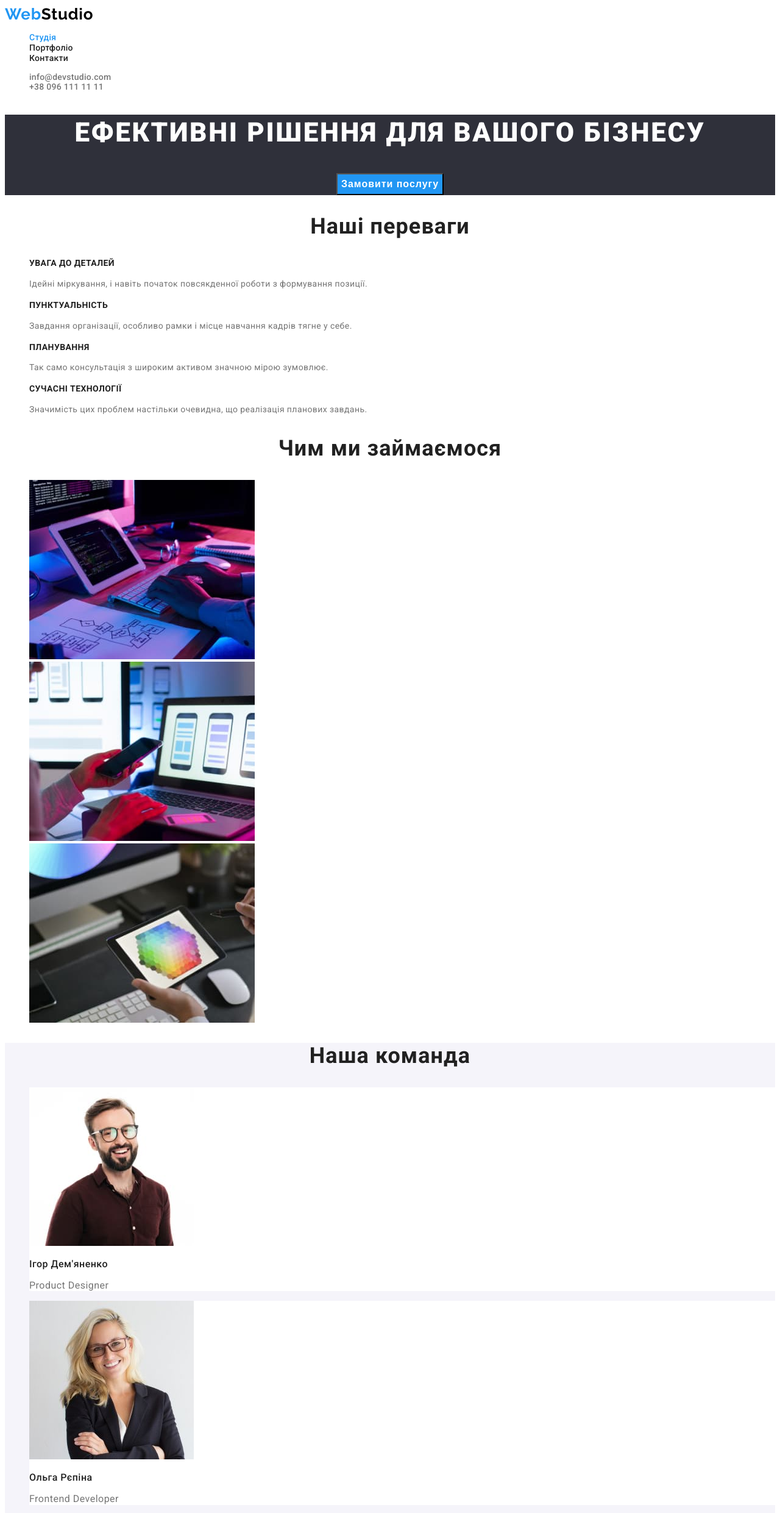
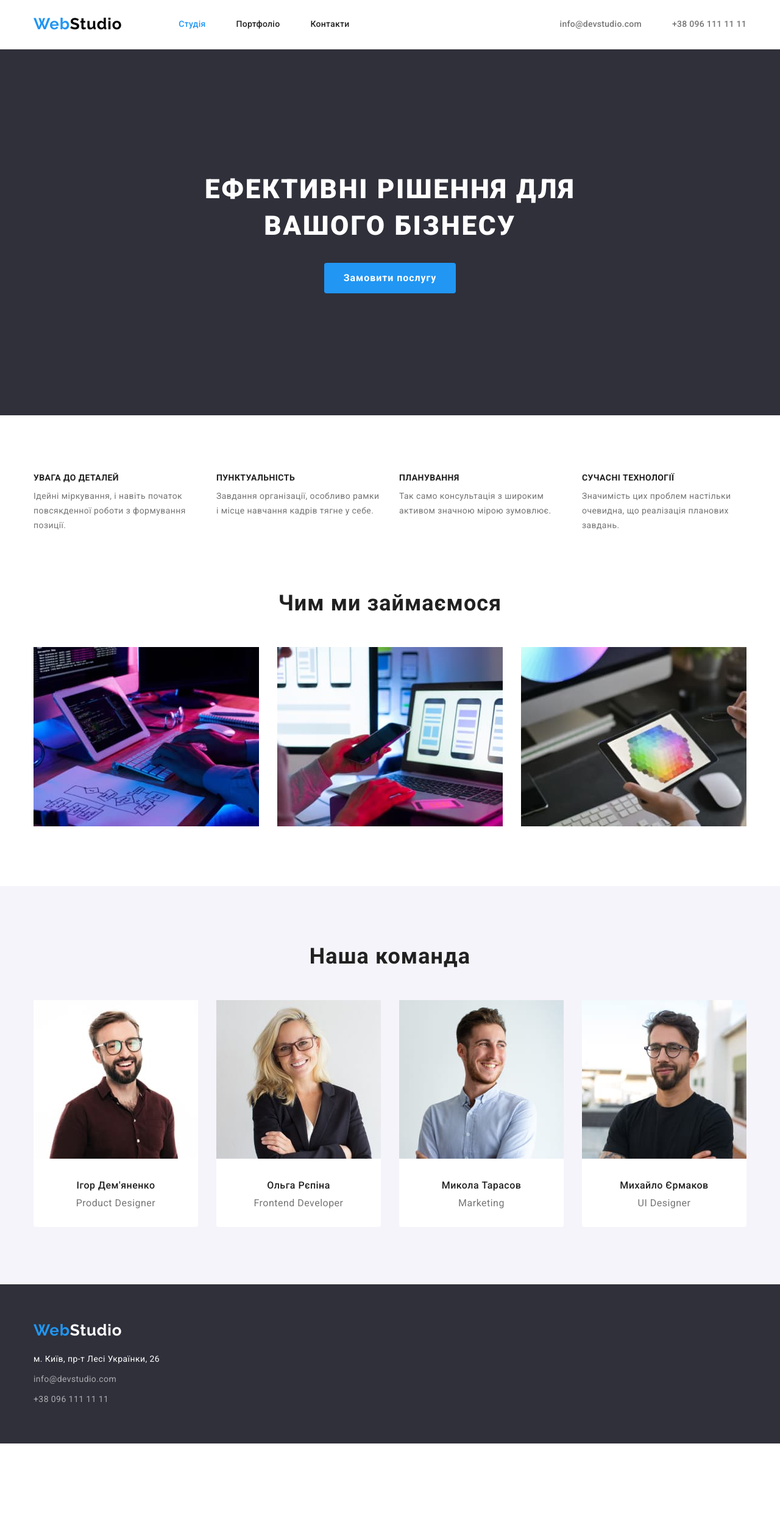
Before and after one commit to KaterynaHarmash/goit-markup-hw-03, a plain HTML site: page index.html in a window 1280 px wide. Shown: the top 2481 px of the page at 61% size. After the commit the page ends 2367 px from the top, so only its background shows below. Drawn offline with nearby package versions, Linux system fonts and the light colour scheme.

Commit message:
position

```diff
--- a/css/styles.css
+++ b/css/styles.css
@@ -9,6 +9,7 @@
     --primary-bg-color: #ffffff;
     --secondary-bg-color: #F5F4FA;
     --accent-bg-color: #2F303A;
+    --container-width: 1200px;
 }
 
 body {
@@ -22,10 +23,23 @@ body {
 
 ul {
     list-style-type: none;
+    padding-left: 0;
+    margin-top: 0;
+    margin-bottom: 0;
+}
+h1, h2, h3, h4, h5, h6, p {
+    margin: 0;
 }
 
 a {
     text-decoration: none;
+}
+/* container */
+.container {
+    width: var(--container-width);
+    padding-left: 15px;
+    padding-right: 15px;
+    margin: 0 auto;
 }
 
 /* buttons */
@@ -37,23 +51,42 @@ a {
 }
 
 .button-primary {
+    padding-top: 10px;
+    padding-bottom: 10px;
+    padding-left: 32px;
+    padding-right: 32px;
+
     font-weight: 700;
     line-height: 1.88;
     letter-spacing: 0.96px;
     color: var(--contrast-text-color);
     background-color: var(--accent-color);
+
+    border: none;
+    border-radius: 4px;
 }
 
 .button-secondary {
+    padding-top: 6px;
+    padding-bottom: 6px;
+    padding-left: 22px;
+    padding-right: 22px;
+
     font-weight: 500;
     line-height: 1.63;
     letter-spacing: 0.48px;
     background-color: var(--secondary-bg-color);
+    border: none;
+    border-radius: 4px;
 }
-
-.button.active,
+.button-secondary.active {
+    padding-left: 25px;
+    padding-right: 25px;
+}
+.button-secondary.active,
 .button-secondary:hover,
 .button-secondary:focus {
+
     color: var(--contrast-text-color);
     background-color: var(--accent-color);
 }
@@ -64,7 +97,14 @@ a {
 }
 
 /* header */
+header {
+    border-bottom: 1px solid #ECECEC;
+}
 .header {
+    display: flex;
+    align-items: center;
+    padding-top: 24px;
+    padding-bottom: 25px;
     font-weight: 500;
     letter-spacing: 0.28px;
 }
@@ -81,13 +121,25 @@ a {
 .logo span {
     color: var(--accent-color);
 }
+.main-nav, .contacts {
+    display: flex;
+    align-items: center;
+}
+.nav {
+    display: flex;
+    column-gap: 50px;
+    margin-left: 93px;
+}
+
 
 .nav-link {
     font-weight: 500;
     color: var(--title-color);
 }
-
-/* contacts */
+.contacts {
+    margin-left: auto;
+    column-gap: 50px;
+}
 .contacts-link {
     font-weight: 500;
     color: var(--primary-text-color);
@@ -95,11 +147,19 @@ a {
 
 /* hero */
 .hero-section {
+    padding-top: 200px;
+    padding-bottom: 200px;
+
     text-align: center;
     background-color: var(--accent-bg-color);
 }
 
 .hero-title {
+    width: 696px;
+    margin-left: auto;
+    margin-right: auto;
+    margin-bottom: 30px;
+
     font-size: 44px;
     font-weight: 900;
     line-height: 1.36;
@@ -121,7 +181,20 @@ a {
 }
 
 /* bullets */
+.bullets-section {
+    padding-top: 94px;
+    padding-bottom: 94px;
+}
+.bullets {
+    display: flex;
+    column-gap: 30px;
+}
+.bullet-item {
+    width: 270px;
+}
 .bullet-title {
+    margin-bottom: 10px;
+
     font-size: 14px;
     font-weight: 700;
     letter-spacing: 0.42px;
@@ -134,17 +207,43 @@ a {
 }
 
 /* services */
-
+.services-section {
+    padding-bottom: 94px;
+}
+.services-section .section-title {
+    margin-bottom: 50px;
+}
+.services {
+    display: flex;
+    column-gap: 30px;
+}
 /* team */
 .team-section {
     background-color: var(--secondary-bg-color);
+    padding-top: 94px;
+    padding-bottom: 94px;
 }
+.team-section .section-title {
+    margin-bottom: 50px;
+}
+.team-list {
+    display: flex;
+    column-gap: 30px;
+}
+.team-item {
+    padding-bottom: 30px;
+    width: 270px;
+    background-color: var(--primary-bg-color);
+    text-align: center;
 
-.team-item {
-    background-color: var(--primary-bg-color);
+    border-radius: 0px 0px 4px 4px;
 }
+.team-photo {
+    margin-bottom: 30px;
+}
+.team-title {
+    margin-bottom: 10px;
 
-.team-title {
     font-size: 16px;
     font-weight: 500;
     letter-spacing: 0.48px;
@@ -158,26 +257,63 @@ a {
 /* footer */
 .footer-section {
     background-color: var(--accent-bg-color);
+    padding-top: 60px;
+    padding-bottom: 60px;
 }
 
 .logo-footer {
+    display: inline-block;
+    margin-bottom: 20px;
+
     color: var(--contrast-text-color);
 }
 
 .footer-contacts .contacts-link {
     font-style: normal;
+    font-weight: 400;
     line-height: 1.71;
     letter-spacing: 0.42px;
     color: var(--secondary-text-color);
 }
-
+.footer-contacts .contacts-item:not(:last-child) {
+    margin-bottom: 9px;
+}
 .footer-contacts .address {
     color: var(--contrast-text-color);
 }
 
 /* portfolio */
+.portfolio-section {
+    padding-top: 94px;
+    padding-bottom: 94px;
+}
+.portfolio-buttons {
+    display: flex;
+    justify-content: center;
+    column-gap: 8px;
+    margin-bottom: 50px;
+}
+.portfolio-list {
+    display: flex;
+    flex-wrap: wrap;
+    column-gap: 30px;
+    row-gap: 30px;
+}
 .portfolio-card {
+    display: inline-block;
+    width: 370px;
+    padding-bottom: 20px;
+
     color: var(--primary-text-color);
+
+    border: 1px solid #EEE;
+}
+.card-img {
+    margin-bottom: 30px;
+}
+.card-text {
+    padding-left: 24px;
+    padding-right: 24px;
 }
 
 .card-title {
--- a/index.html
+++ b/index.html
@@ -5,14 +5,18 @@
     <meta charset="UTF-8">
     <meta name="viewport" content="width=device-width, initial-scale=1.0">
     <title>WebStudio</title>
+    <link rel="stylesheet" href="https://cdnjs.cloudflare.com/ajax/libs/modern-normalize/2.0.0/modern-normalize.min.css"
+        integrity="sha512-4xo8blKMVCiXpTaLzQSLSw3KFOVPWhm/TRtuPVc4WG6kUgjH6J03IBuG7JZPkcWMxJ5huwaBpOpnwYElP/m6wg=="
+        crossorigin="anonymous" referrerpolicy="no-referrer" />
     <link href="https://fonts.googleapis.com/css2?family=Raleway:wght@700&family=Roboto:wght@400;500;700;900&display=swap"
         rel="stylesheet">
     <link href="./css/styles.css" rel="stylesheet">
 </head>
 
 <body class="page">
-    <header class="header">
-        <nav>
+    <header>
+        <div class="container header">
+            <nav class="main-nav">
                 <a href="./" class="logo"><span>Web</span>Studio</a>
                 <ul class="nav">
                     <li class="nav-item current"><a href="" class="nav-link link">Студія</a></li>
@@ -25,14 +29,18 @@
                         href="mailto:info@devstudio.com">info@devstudio.com</a></li>
                 <li class="contacts-item"><a class="contacts-link link" href="tel:+380961111111">+38 096 111 11 11</a></li>
             </ul>
+        </div>
     </header>
     <main>
         <section class="hero-section">
+            <div class="container">
                 <h1 class="hero-title">Ефективні рішення для вашого бізнесу</h1>
                 <button type="button" class="button button-primary">Замовити послугу</button>
+            </div>
         </section>
         <section class="bullets-section">
-            <h2 class="section-title title">Наші переваги</h2>
+            <div class="container">
+                <!-- <h2 class="section-title title">Наші переваги</h2> -->
                 <ul class="bullets">
                     <li class="bullet-item">
                         <h3 class="bullet-title title">УВАГА ДО ДЕТАЛЕЙ</h3>
@@ -54,8 +62,10 @@
                         </p>
                     </li>
                 </ul>
+            </div>
         </section>
         <section class="services-section">
+            <div class="container">
                 <h2 class="section-title title">Чим ми займаємося</h2>
                 <ul class="services">
                     <li class="services-item"><img class="services-img" src="./images/computer.jpg" alt="Компьютер"
@@ -65,8 +75,10 @@
                     <li class="services-item"><img class="services-img" src="./images/tablet.jpg" alt="Планшет" width="370">
                     </li>
                 </ul>
+            </div>
         </section>
         <section class="team-section">
+            <div class="container">
                 <h2 class="section-title title">Наша команда</h2>
                 <ul class="team-list">
                     <li class="team-item">
@@ -90,20 +102,23 @@
                         <p class="team-description">UI Designer</p>
                     </li>
                 </ul>
+            </div>
         </section>
     </main>
     <footer class="footer-section">
+        <div class="container">
             <a href="./" class="logo logo-footer"><span>Web</span>Studio</a>
             <address class="footer-contacts">
                 <ul class="contacts-list">
-                <li class="contacts-item"><a class="contacts-link link address"
-                        href="https://goo.gl/maps/8ipGu28Ud2SdXAFq9">м. Київ, пр-т Лесі Українки, 26</a></li>
-                <li class="contacts-item"><a class="contacts-link link"
-                        href="mailto:info@devstudio.com">info@devstudio.com</a></li>
+                    <li class="contacts-item"><a class="contacts-link link address" href="https://goo.gl/maps/8ipGu28Ud2SdXAFq9">м.
+                            Київ, пр-т Лесі Українки, 26</a></li>
+                    <li class="contacts-item"><a class="contacts-link link" href="mailto:info@devstudio.com">info@devstudio.com</a>
+                    </li>
                     <li class="contacts-item"><a class="contacts-link link" href="tel:+380961111111">+38 096 111 11 11</a>
                     </li>
                 </ul>
             </address>
+        </div>
     </footer>
 </body>
 
```
Also changed, not shown: portfolio.html (+42 -10 lines). Lines whose indentation alone changed are shown as unchanged.
